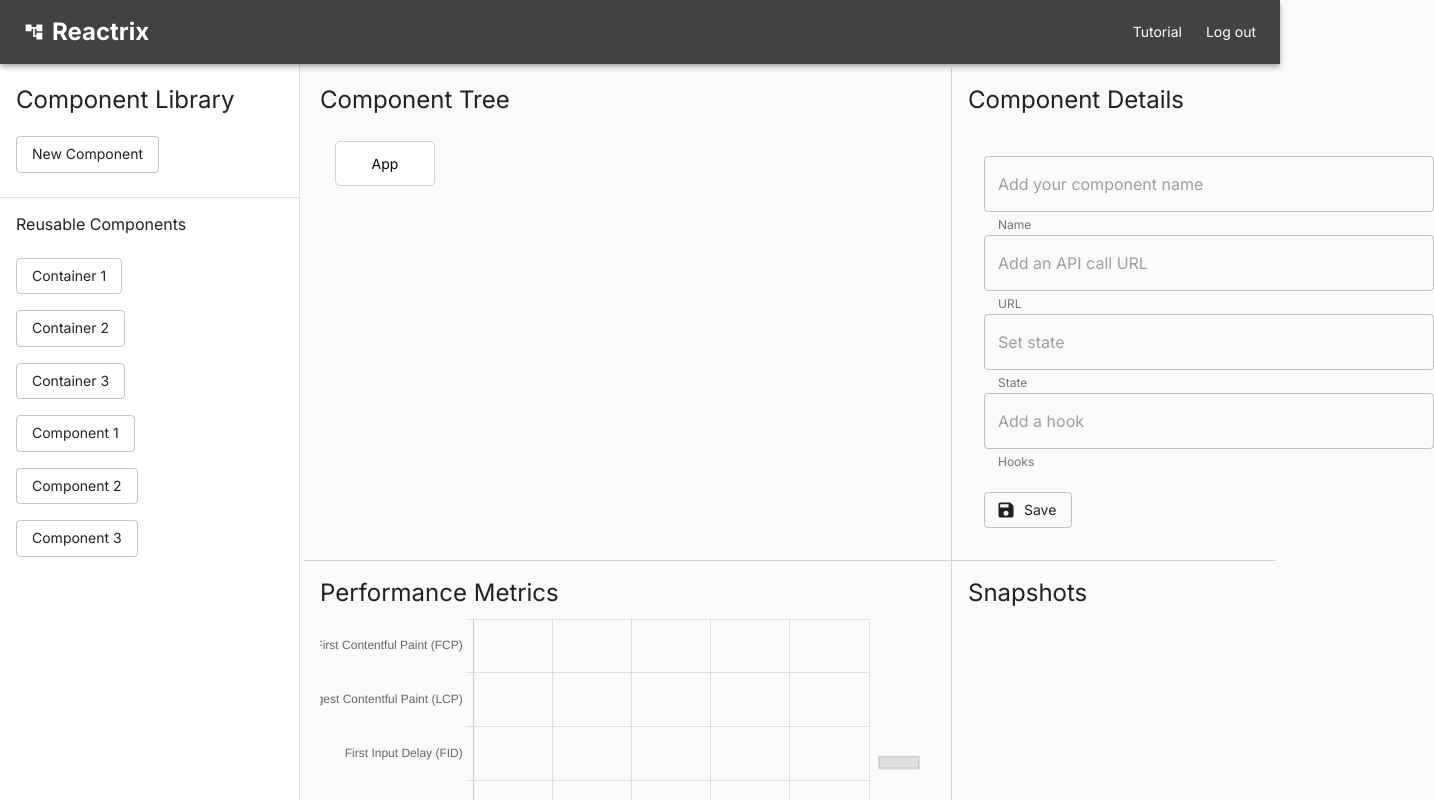
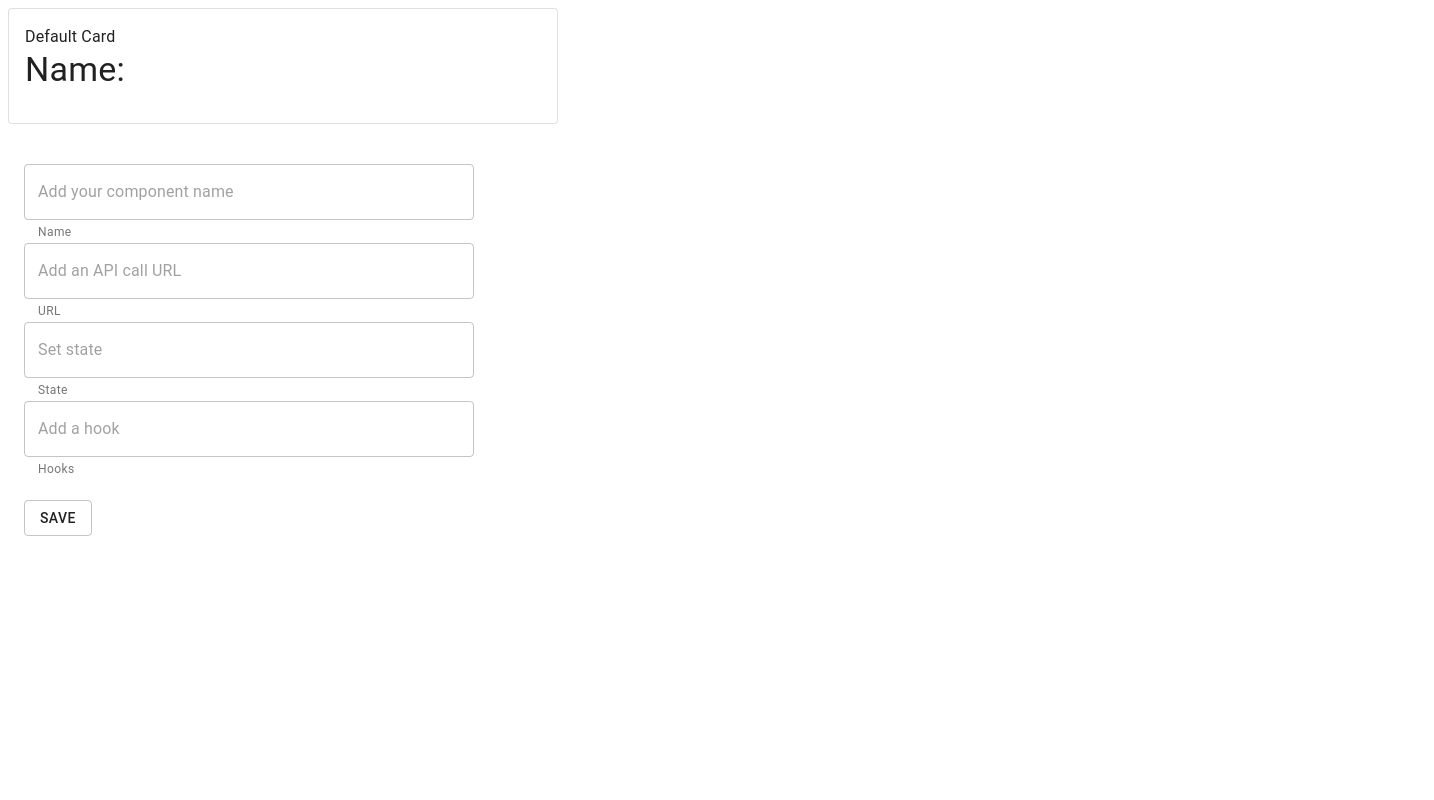
Before and after one commit to oslabs-beta/Reactrix, a React app: page /dashboard in a window 1280 px wide. Shown: the top 800 px of the page, 1434 px wide, since content can reach past the window. Built offline with nearby package versions, Linux system fonts and the light colour scheme; no server answers.

Commit message:
generate components

```diff
--- a/src/client/App.tsx
+++ b/src/client/App.tsx
@@ -5,57 +5,48 @@ import { hot } from 'react-hot-loader/root';
 import './styles/styles.css';
 
 import Main from './Main';
-import GuestDashBoard from './containers/GuestDashBoard';
+import GuestDashboard from './containers/GuestDashboard';
 import SignIn from './containers/SignIn';
 import Footer from './components/Footer';
 import { AnyObject } from 'chart.js/types/basic';
-import UserContext from "./UserContext";
+import UserContext from './UserContext';
 import Tutorial from './containers/ComponentTutorial';
+import Components from './components/Components';
 
 const App = () => {
-    const [user, setUser] = useState (null);
+    const [user, setUser] = useState(null);
 
-    const providerUser = useMemo(() => ({ user, setUser }), [user, setUser])
-        useEffect(()=> {
-            // console.log('useEffect line 172 App.tsx is hit');
-            const getUser = async ()=> {
-                fetch("http://localhost:3000/auth/login/success",
-                {
-                    method: "GET",
-                    credentials: "include",
-                    headers: {
-                        Accept: "application/json",
-                        "Content-Type": "application/json",
-                        "Access-Control-Allow-Credentials": 'true',
-                    },
+    const providerUser = useMemo(() => ({ user, setUser }), [user, setUser]);
+    useEffect(() => {
+        // console.log('useEffect line 172 App.tsx is hit');
+        const getUser = async () => {
+            fetch('http://localhost:3000/auth/login/success', {
+                method: 'GET',
+                credentials: 'include',
+                headers: {
+                    Accept: 'application/json',
+                    'Content-Type': 'application/json',
+                    'Access-Control-Allow-Credentials': 'true'
                 }
-                ).then((response) => {
+            })
+                .then((response) => {
                     // console.log('line 187 response: ', response)
                     if (response.status === 200) return response.json();
-                    throw new Error ("authentication has been failed!")
-                }).then(resObject=> {
+                    throw new Error('authentication has been failed!');
+                })
+                .then((resObject) => {
                     // setUser(true)
-                    setUser(resObject.user)
-                }).then(err => {
+                    setUser(resObject.user);
+                })
+                .then((err) => {
                     console.log('error from main page', err);
-                })
-            }
-            getUser();
-        }, []);
+                });
+        };
+        getUser();
+    }, []);
 
-    console.log( 'line 201 from App.tsx', user );
-// use context API;
-    return (
-        <Router>
-            <UserContext.Provider value={ providerUser }>
-                <Routes>
-                    <Route path="/" element={ user ? <Navigate to="/dashboard"/> : <SignIn />} />
-                    <Route path="/dashboard" element={<Main />} />
-                    <Route path="/tutorial" element={<Tutorial />} />
-                </Routes>
-            </UserContext.Provider>
-        </Router>
-    );
+    // use context API;
+    return <Components />;
 };
 
 export default hot(App);
--- a/src/client/Main.tsx
+++ b/src/client/Main.tsx
@@ -10,15 +10,17 @@ import ComponentLibrary from './containers/ComponentLibrary';
 // import ComponentTree from './containers/ComponentTree';
 // import ComponentDetails from './containers/ComponentDetails';
 import Footer from './components/Footer';
+import Components from './components/Components';
 
 const Main = () => {
     return (
         <div>
             <DndProvider backend={HTML5Backend}>
                 <ThemeProvider theme={theme}>
-                    <Navbar />
+                    {/* <Navbar />
                     <ComponentLibrary />
-                    {/* <Footer /> */}
+                    <Footer /> */}
+                    <Components />
                 </ThemeProvider>
             </DndProvider>
         </div>
--- /dev/null
+++ b/src/client/components/Components.tsx
@@ -0,0 +1,128 @@
+import React, { useState, useEffect } from 'react';
+import { Box, Button, FormControl, FormHelperText, OutlinedInput, createStyles, makeStyles, Theme } from '@material-ui/core';
+
+import GenerateComponent from './GenerateComponent';
+
+const useStyles = makeStyles((theme: Theme) =>
+    createStyles({
+        form: {
+            width: 450,
+            flexShrink: 0,
+
+            ['& .MuiTextField-root']: { m: 1, width: '25ch' }
+        },
+        save: {
+            marginTop: 20
+        }
+    })
+);
+
+export default function Component() {
+    const classes = useStyles();
+
+    const [name, setName] = useState('');
+    const [url, setUrl] = useState('');
+    const [state, setState] = useState('');
+    const [hook, setHook] = useState('');
+    const [componentDetails, setComponentDetails] = useState({ name: null, url: null, state: null, hook: null });
+
+    const handleSetDetails = (name: string, url?: string, state?: string, hook?: string) => {
+        const newComponentDetails = {
+            ...componentDetails,
+            name: name,
+            url: url,
+            state: state,
+            hook: hook
+        };
+        setComponentDetails(newComponentDetails);
+    };
+
+    const handleOnChangeName = (event) => {
+        setName(event.target.value);
+    };
+
+    const handleOnChangeUrl = (event) => {
+        setUrl(event.target.value);
+    };
+
+    const handleOnChangeState = (event) => {
+        console.log(event.target.value);
+        setState(event.target.value);
+    };
+
+    const handleOnChangeHook = (event) => {
+        console.log(event.target.value);
+        setHook(event.target.value);
+    };
+
+    // console.log('componentDetails', componentDetails);
+    // console.log('name', name);
+    // https://jsonplaceholder.typicode.com/todos/1
+
+    return (
+        <div>
+            <GenerateComponent componentDetails={componentDetails} />
+            <Box className={classes.form} component="form" m={2} mt={5}>
+                <div>
+                    <FormControl className={classes.form} variant="outlined">
+                        <OutlinedInput
+                            id="outlined-adornment-weight"
+                            aria-describedby="outlined-weight-helper-text"
+                            placeholder="Add your component name"
+                            inputProps={{
+                                'aria-label': 'weight'
+                            }}
+                            onChange={handleOnChangeName}
+                        />
+                        <FormHelperText id="outlined-weight-helper-text">Name</FormHelperText>
+                    </FormControl>
+                    <FormControl className={classes.form} variant="outlined">
+                        <OutlinedInput
+                            id="outlined-adornment-weight"
+                            aria-describedby="outlined-weight-helper-text"
+                            placeholder="Add an API call URL"
+                            inputProps={{
+                                'aria-label': 'weight'
+                            }}
+                            onChange={handleOnChangeUrl}
+                        />
+                        <FormHelperText id="outlined-weight-helper-text">URL</FormHelperText>
+                    </FormControl>
+                    <FormControl className={classes.form} variant="outlined">
+                        <OutlinedInput
+                            id="outlined-adornment-weight"
+                            aria-describedby="outlined-weight-helper-text"
+                            placeholder="Set state"
+                            inputProps={{
+                                'aria-label': 'weight'
+                            }}
+                            onChange={handleOnChangeState}
+                        />
+                        <FormHelperText id="outlined-weight-helper-text">State</FormHelperText>
+                    </FormControl>
+                    <FormControl className={classes.form} variant="outlined">
+                        <OutlinedInput
+                            id="outlined-adornment-weight"
+                            aria-describedby="outlined-weight-helper-text"
+                            placeholder="Add a hook"
+                            inputProps={{
+                                'aria-label': 'weight'
+                            }}
+                            onChange={handleOnChangeHook}
+                        />
+                        <FormHelperText id="outlined-weight-helper-text">Hooks</FormHelperText>
+                    </FormControl>
+                    <Button
+                        variant="outlined"
+                        className={classes.save}
+                        onClick={() => {
+                            handleSetDetails(name, url, state, hook);
+                        }}
+                    >
+                        Save
+                    </Button>
+                </div>
+            </Box>
+        </div>
+    );
+}
--- /dev/null
+++ b/src/client/components/GenerateComponent.tsx
@@ -0,0 +1,58 @@
+import React from 'react';
+import { Box, Button, Card, CardActions, CardContent, Typography } from '@material-ui/core';
+
+import axios from 'axios';
+
+export default function GenerateComponent(props: any) {
+    const { name, url, state, hook } = props.componentDetails;
+    console.log('props: ', props.componentDetails);
+
+    const handleRequest = (url: string) => {
+        axios.get(`${url}`).then((res) => console.log(res));
+    };
+
+    const emptyCard = (
+        <React.Fragment>
+            <CardContent>
+                <Typography variant="body1">Default Card</Typography>
+                <Typography variant="h4">Name: </Typography>
+            </CardContent>
+            <CardActions></CardActions>
+        </React.Fragment>
+    );
+
+    const detailCard = (
+        <React.Fragment>
+            <CardContent>
+                <Typography variant="h4">Name: {name}</Typography>
+            </CardContent>
+            <CardActions>
+                {url ? (
+                    <Button
+                        variant="outlined"
+                        size="small"
+                        onClick={() => {
+                            console.log('response from API call: ');
+                            handleRequest(url);
+                        }}
+                    >
+                        API Call
+                    </Button>
+                ) : null}
+            </CardActions>
+        </React.Fragment>
+    );
+
+    if (url !== null)
+        return (
+            <Box sx={{ minWidth: 275, maxWidth: 550 }}>
+                <Card variant="outlined">{detailCard}</Card>
+            </Box>
+        );
+    else
+        return (
+            <Box sx={{ minWidth: 275, maxWidth: 550 }}>
+                <Card variant="outlined">{emptyCard}</Card>
+            </Box>
+        );
+}
--- a/src/client/containers/ComponentDetails.tsx
+++ b/src/client/containers/ComponentDetails.tsx
@@ -1,14 +1,5 @@
 import * as React from 'react';
-import {
-  Box,
-  Button,
-  FormControl,
-  FormHelperText,
-  OutlinedInput,
-  createStyles,
-  makeStyles,
-  Theme,
-} from '@material-ui/core';
+import { Box, Button, FormControl, FormHelperText, OutlinedInput, createStyles, makeStyles, Theme } from '@material-ui/core';
 import SaveIcon from '@material-ui/icons/Save';
 
 const useStyles = makeStyles((theme: Theme) =>
@@ -17,11 +8,11 @@ const useStyles = makeStyles((theme: Theme) =>
             width: 450,
             flexShrink: 0,
 
-      ['& .MuiTextField-root']: { m: 1, width: '25ch' },
+            ['& .MuiTextField-root']: { m: 1, width: '25ch' }
         },
         save: {
-      marginTop: 20,
-    },
+            marginTop: 20
+        }
     })
 );
 
@@ -33,60 +24,56 @@ export default function ComponentDetails() {
     const classes = useStyles();
 
     return (
-    <Box className={classes.form} component='form' m={2} mt={5}>
+        <Box className={classes.form} component="form" m={2} mt={5}>
             <div>
-        <FormControl className={classes.form} variant='outlined'>
+                <FormControl className={classes.form} variant="outlined">
                     <OutlinedInput
-            id='outlined-adornment-weight'
-            aria-describedby='outlined-weight-helper-text'
-            placeholder='Add your component name'
+                        id="outlined-adornment-weight"
+                        aria-describedby="outlined-weight-helper-text"
+                        placeholder="Add your component name"
                         inputProps={{
-              'aria-label': 'weight',
+                            'aria-label': 'weight'
                         }}
                     />
-          <FormHelperText id='outlined-weight-helper-text'>Name</FormHelperText>
+                    <FormHelperText id="outlined-weight-helper-text">Name</FormHelperText>
                 </FormControl>
-        <FormControl className={classes.form} variant='outlined'>
+                <FormControl className={classes.form} variant="outlined">
                     <OutlinedInput
-            id='outlined-adornment-weight'
-            aria-describedby='outlined-weight-helper-text'
-            placeholder='Add an API call URL'
+                        id="outlined-adornment-weight"
+                        aria-describedby="outlined-weight-helper-text"
+                        placeholder="Add an API call URL"
                         inputProps={{
-              'aria-label': 'weight',
+                            'aria-label': 'weight'
                         }}
                     />
-          <FormHelperText id='outlined-weight-helper-text'>URL</FormHelperText>
+                    <FormHelperText id="outlined-weight-helper-text">URL</FormHelperText>
                 </FormControl>
-        <FormControl className={classes.form} variant='outlined'>
+                <FormControl className={classes.form} variant="outlined">
                     <OutlinedInput
-            id='outlined-adornment-weight'
-            aria-describedby='outlined-weight-helper-text'
-            placeholder='Set state'
+                        id="outlined-adornment-weight"
+                        aria-describedby="outlined-weight-helper-text"
+                        placeholder="Set state"
                         inputProps={{
-              'aria-label': 'weight',
+                            'aria-label': 'weight'
                         }}
                     />
-          <FormHelperText id='outlined-weight-helper-text'>
-            State
-          </FormHelperText>
+                    <FormHelperText id="outlined-weight-helper-text">State</FormHelperText>
                 </FormControl>
-        <FormControl className={classes.form} variant='outlined'>
+                <FormControl className={classes.form} variant="outlined">
                     <OutlinedInput
-            id='outlined-adornment-weight'
-            aria-describedby='outlined-weight-helper-text'
-            placeholder='Add a hook'
+                        id="outlined-adornment-weight"
+                        aria-describedby="outlined-weight-helper-text"
+                        placeholder="Add a hook"
                         inputProps={{
-              'aria-label': 'weight',
+                            'aria-label': 'weight'
                         }}
                     />
-          <FormHelperText id='outlined-weight-helper-text'>
-            Hooks
-          </FormHelperText>
+                    <FormHelperText id="outlined-weight-helper-text">Hooks</FormHelperText>
                 </FormControl>
                 <Button
                     // onClick={handleClick}
                     startIcon={<SaveIcon />}
-          variant='outlined'
+                    variant="outlined"
                     className={classes.save}
                 >
                     Save
--- a/src/client/containers/GuestDashBoard.tsx
+++ b/src/client/containers/GuestDashBoard.tsx
@@ -6,7 +6,7 @@ import { theme } from '../styles/theme';
 import { ThemeProvider } from '@material-ui/core';
 
 import Navbar from '../components/Navbar';
-import ComponentLibrary from '../containers/ComponentLibrary';
+import ComponentLibrary from './ComponentLibrary';
 // import ComponentTree from './containers/ComponentTree';
 // import ComponentDetails from './containers/ComponentDetails';
 import Footer from '../components/Footer';
```
Also changed, not shown: tsconfig.client.json (+5 -2 lines), webpack.config.server.js (+19 -19 lines), src/index.tsx (line endings or trailing spaces), 1 other file (tests, documents, lock files or other folders). Lines whose indentation alone changed are shown as unchanged.
